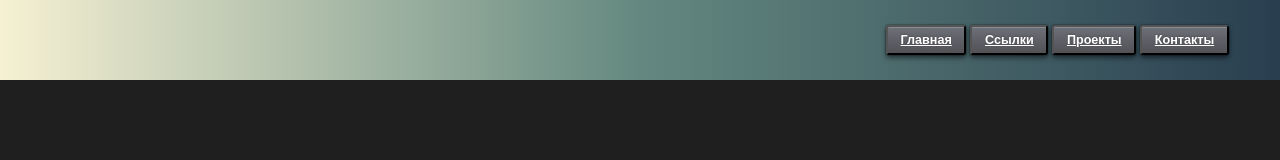
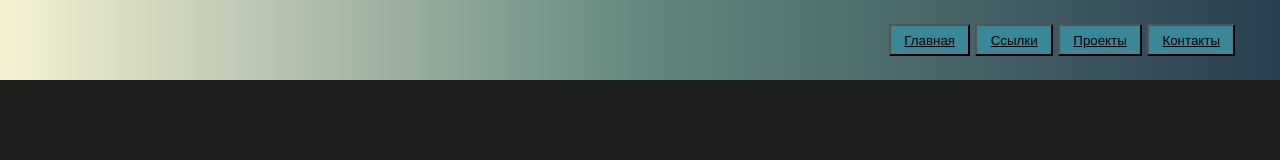
Before and after one commit to IgorOgievich/portfolio-IgorOgievich, a React (Create React App) app: page / in a window 1280 px wide. Shown: the top 160 px of the page. Built offline with nearby package versions, Linux system fonts and the light colour scheme.

Commit message:
Add new button

```diff
--- a/src/Components/Contacts/ContainerContacts/FormContacts/FormContacts.module.css
+++ b/src/Components/Contacts/ContainerContacts/FormContacts/FormContacts.module.css
@@ -10,6 +10,7 @@
     background-color: #252527;
     border: #252527;
     color: white;
+    padding: 10px 10px;
 }
 .inputs textarea{
     width: 500px;
@@ -17,6 +18,7 @@
     background-color: #252527;
     border: #252527;
     color: white;
+    padding: 10px 10px;
 }
 .inputTwo{
     padding-top: 20px;
@@ -24,7 +26,7 @@
 }
 @media screen and (max-width: 560px) {
     .inputs input {
-        width: 290px;
+        width: 100%;
     }
 
     .inputs textarea {
--- a/src/Components/Footer/ContainerFooter/FormFooter/FormFooter.module.css
+++ b/src/Components/Footer/ContainerFooter/FormFooter/FormFooter.module.css
@@ -1,7 +1,8 @@
 .form {
     display: flex;
     justify-content: space-around;
-    /*background-color: #ea548d;*/
+    width: 500px;
+    margin: 0 auto;
 }
 .ad {
     height: 60px;
@@ -16,11 +17,11 @@
     padding-top: 15%;
 }
 
-@media screen and (max-width: 500px) {
+@media screen and (max-width: 650px) {
     .form {
         display: flex;
-        /*flex-direction: column;*/
         height: 100%;
+        width: auto;
 
     }
 }
--- a/src/Components/Header/NavHeader/NavHeader.module.css
+++ b/src/Components/Header/NavHeader/NavHeader.module.css
@@ -4,5 +4,5 @@
     justify-content: space-between;
 }
 .nav a {
-    color: white;
+    color: black;
 }
--- a/src/Components/Projects/ContainerProgects/ContainerProgects.module.css
+++ b/src/Components/Projects/ContainerProgects/ContainerProgects.module.css
@@ -3,6 +3,8 @@
     /*border: 1px solid;*/
     display: flex;
     flex-direction: column;
+    padding-bottom: 100px;
+
 }
 .nameProject {
     /*border: 1px solid;*/
--- a/src/Components/Skills/ComponentSkills/ComponentSkills.module.css
+++ b/src/Components/Skills/ComponentSkills/ComponentSkills.module.css
@@ -3,6 +3,7 @@
     /*border: 1px solid;*/
     display: flex;
     flex-direction: column;
+    padding-bottom: 100px;
 }
 .nameSkills {
     height: 20%;
--- a/src/index.css
+++ b/src/index.css
@@ -20,35 +20,13 @@ code {
 }
 
 button {
-  margin: 2px;
-  position: relative;
-  display: inline-block;
-  font-size: 90%;
-  font-weight: 700;
-  color: rgb(209,209,217);
-  text-decoration: none;
-  text-shadow: 0 -1px 2px rgba(0,0,0,.2);
   padding: .5em 1em;
-  outline: none;
-  border-radius: 3px;
-  background: linear-gradient(rgb(110,112,120), rgb(81,81,86)) rgb(110,112,120);
-  box-shadow:
-          0 1px rgba(255,255,255,.2) inset,
-          0 3px 5px rgba(0,1,6,.5),
-          0 0 1px 1px rgba(0,1,6,.2);
-  transition: .2s ease-in-out;
+  background: #3a8799;
+  margin-left: 5px;
 }
-button:hover:not(:active) {
-  background: linear-gradient(rgb(126,126,134), rgb(70,71,76)) rgb(126,126,134);
-}
-button:active {
-  top: 1px;
-  background: linear-gradient(rgb(76,77,82), rgb(56,57,62)) rgb(76,77,82);
-  box-shadow:
-          0 0 1px rgba(0,0,0,.5) inset,
-          0 2px 3px rgba(0,0,0,.5) inset,
-          0 1px 1px rgba(255,255,255,.1);
-}
+
+/*button:hover { background: #3a8797 }*/
+/*button:active { background: #3a8800 }*/
 
 @media screen and (max-width: 350px) {
   button {
```
